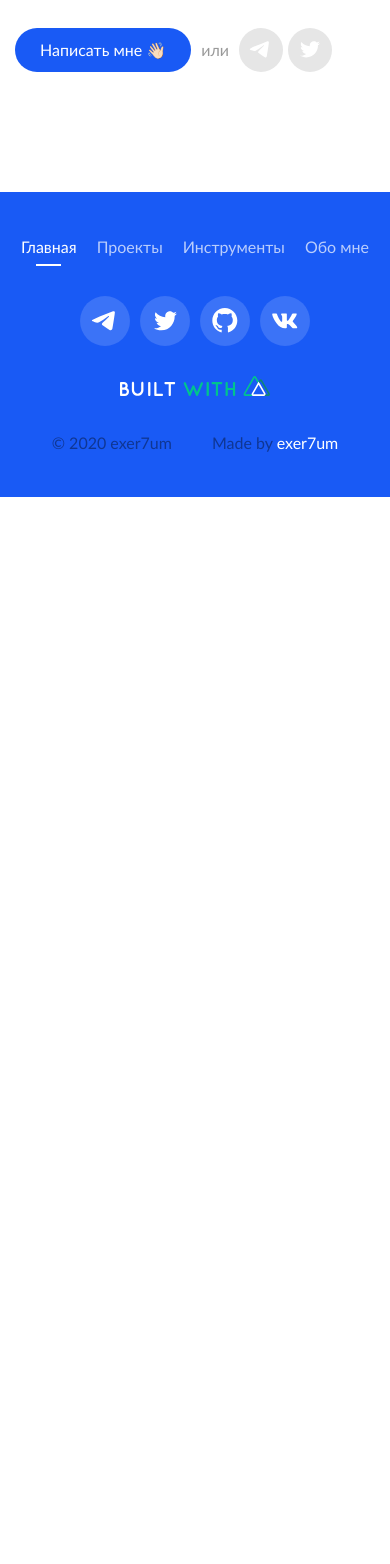
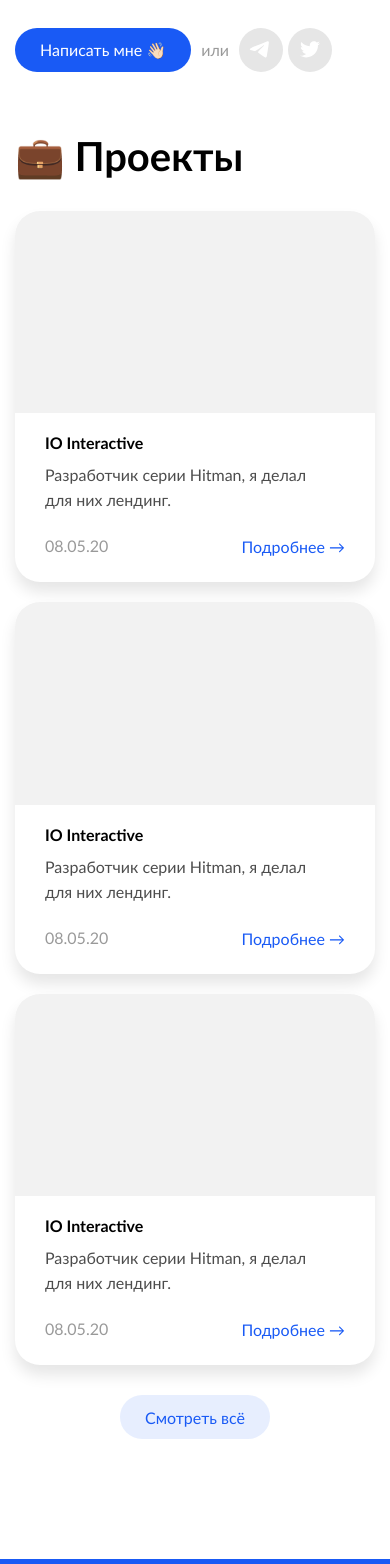
Before and after one commit to DreamSites/exer7um.github.io, a Nuxt app: page / in a window 390 px wide. Shown: the part 424-1988 px from the top of the page. Before the commit the page ends 921 px from the top, so only its background shows below. Built offline with nearby package versions, Linux system fonts and the light colour scheme.

Commit message:
Сделал блок проекты

```diff
--- a/components/Footer.vue
+++ b/components/Footer.vue
@@ -24,10 +24,10 @@
         <img src="@/assets/Nuxt.svg" alt="Built with Nuxt.js" />
       </a>
       <div class="signature">
-        <p class="copyright other">© 2020 exer7um</p>
+        <p class="copyright other">© 2020 exer7um.github.io</p>
         <p class="link other">
-          Made by
-          <a href="https://exer7um.github.io" target="_blank">exer7um</a>
+          Made with ❤️ by
+          <a href="https://exer7um.github.io" target="_blank">ExEr7um</a>
         </p>
       </div>
     </div>
@@ -82,18 +82,34 @@ footer {
     .signature {
       display: flex;
       font-size: 16px;
-      color: var(--text-2);
       margin-top: 30px;
 
-      p.link {
-        margin-left: 40px;
+      p {
+        &.other {
+          color: rgba(255, 255, 255, 0.7);
+        }
 
-        a {
-          color: #fff;
-          text-decoration: none;
+        &.link {
+          margin-left: 40px;
+
+          a {
+            color: #fff;
+            text-decoration: none;
+          }
         }
       }
     }
   }
 }
+
+@media (max-width: 500px) {
+  footer .container .signature {
+    flex-direction: column-reverse;
+
+    p.link {
+      margin-left: 0;
+      margin-bottom: 15px;
+    }
+  }
+}
 </style>
--- /dev/null
+++ b/components/Projects.vue
@@ -0,0 +1,153 @@
+<template>
+  <div class="projects-container">
+    <h1>💼 Проекты</h1>
+    <div class="projects">
+      <div class="project">
+        <div class="logo-background"></div>
+        <div class="content">
+          <h3>IO Interactive</h3>
+          <p class="text">Разработчик серии Hitman, я делал для них лендинг.</p>
+          <div class="additional-text">
+            <p class="other">08.05.20</p>
+            <NuxtLink to="/projects">Подробнее →</NuxtLink>
+          </div>
+        </div>
+      </div>
+      <div class="project">
+        <div class="logo-background"></div>
+        <div class="content">
+          <h3>IO Interactive</h3>
+          <p class="text">Разработчик серии Hitman, я делал для них лендинг.</p>
+          <div class="additional-text">
+            <p class="other">08.05.20</p>
+            <NuxtLink to="/projects">Подробнее →</NuxtLink>
+          </div>
+        </div>
+      </div>
+      <div class="project">
+        <div class="logo-background"></div>
+        <div class="content">
+          <h3>IO Interactive</h3>
+          <p class="text">Разработчик серии Hitman, я делал для них лендинг.</p>
+          <div class="additional-text">
+            <p class="other">08.05.20</p>
+            <NuxtLink to="/projects">Подробнее →</NuxtLink>
+          </div>
+        </div>
+      </div>
+      <div class="show-all">
+        <NuxtLink to="/projects">
+          <button class="transparent">Смотреть всё</button>
+        </NuxtLink>
+      </div>
+    </div>
+  </div>
+</template>
+
+<script>
+export default {}
+</script>
+
+<style lang="scss" scoped>
+.projects-container {
+  margin-top: 60px;
+
+  .projects {
+    margin-top: 40px;
+    display: grid;
+    grid-template-columns: repeat(4, 1fr);
+    gap: 20px;
+
+    .project {
+      border-radius: 25px;
+      overflow: hidden;
+      box-shadow: 0 10px 15px rgba(0, 0, 0, 0.1);
+      background: var(--background-2);
+
+      .logo-background {
+        padding-top: 56.25%;
+        position: relative;
+        background: #f2f2f2;
+      }
+
+      .content {
+        padding: 30px;
+
+        p.text {
+          line-height: 25px;
+          margin-top: 15px;
+          margin-bottom: 30px;
+          padding-right: 10px;
+        }
+
+        .additional-text {
+          display: flex;
+          justify-content: space-between;
+
+          a {
+            text-decoration: none;
+            line-height: 30px;
+            color: var(--main);
+            transition: transform 0.2s ease-in-out;
+
+            &:hover {
+              transform: scale(1.1);
+            }
+          }
+        }
+      }
+    }
+
+    .show-all {
+      display: flex;
+      align-items: center;
+      justify-content: center;
+    }
+  }
+}
+
+@media screen and (max-width: 1280px) {
+  .projects-container .projects {
+    grid-template-columns: repeat(3, 1fr);
+    row-gap: 50px;
+
+    .show-all {
+      grid-column-start: 1;
+      grid-column-end: 4;
+    }
+  }
+}
+
+@media screen and (max-width: 960px) {
+  .projects-container .projects {
+    margin-top: 30px;
+    grid-template-columns: 1fr 1fr;
+    row-gap: 30px;
+
+    .show-all {
+      grid-column-start: auto;
+      grid-column-end: auto;
+    }
+  }
+}
+
+@media screen and (max-width: 630px) {
+  .projects-container .projects {
+    grid-template-columns: 1fr;
+    row-gap: 20px;
+
+    .project .content {
+      padding: 20px 30px;
+
+      p.text {
+        margin-top: 10px;
+        margin-bottom: 20px;
+      }
+    }
+
+    .show-all {
+      margin-top: 10px;
+    }
+  }
+}
+</style>
--- a/layouts/default.vue
+++ b/layouts/default.vue
@@ -72,6 +72,12 @@ h1 {
   font-size: 56px;
 }
 
+h3 {
+  color: var(--text-1);
+  font-family: 'Gill Sans';
+  font-size: 18px;
+}
+
 p {
   color: var(--text-2);
   line-height: 30px;
@@ -111,6 +117,10 @@ p {
   }
 
   // ТЕКСТОВЫЕ СТИЛИ
+  h3 {
+    font-size: 16px;
+  }
+
   p {
     line-height: 28px;
   }
--- a/pages/index.vue
+++ b/pages/index.vue
@@ -1,6 +1,7 @@
 <template>
   <main class="container">
     <Hero />
+    <Projects />
   </main>
 </template>
 
```
